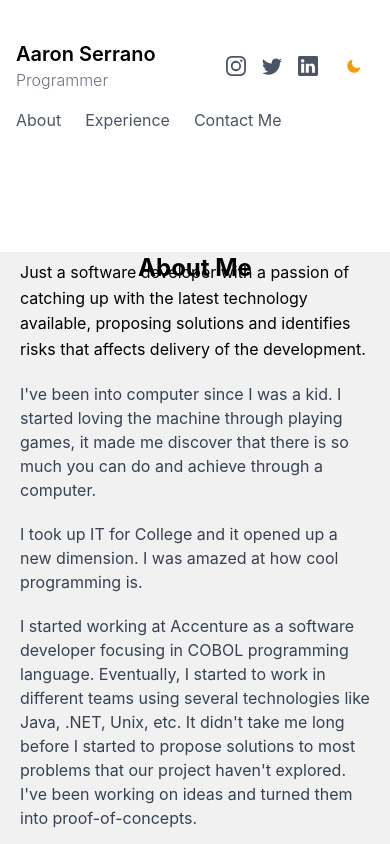
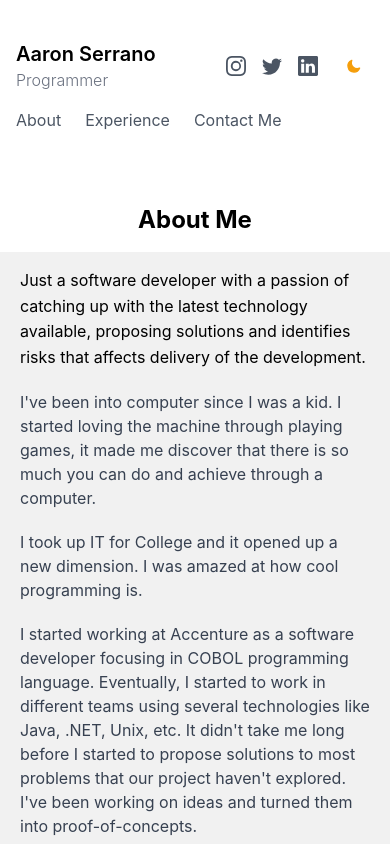
Before and after one commit to ey-ron/website, a Next.js app: page /about2 in a window 390 px wide. Shown: the top 844 px of the page. Built offline with nearby package versions, Linux system fonts and the light colour scheme.

Commit message:
updated aboutme

```diff
--- a/components/AboutMe2.js
+++ b/components/AboutMe2.js
@@ -5,13 +5,13 @@ export default function AboutMe2() {
   return (
     <section className="bg-white dark:bg-gray-800">
       <div className="max-w-6xl mx-auto h-48 bg-white dark:bg-gray-800">
-        <h1 className="text-2xl sm:text-4xl md:text-5xl font-bold py-8 sm:py-32 md:py-2 py-20 text-center md:text-left md:mx-10 md:mt-10 md:py-10">
+        <h1 className="text-2xl sm:text-4xl md:text-5xl font-bold pt-8 sm:py-2 md:py-2 text-center md:text-left md:mx-10 md:mt-10 md:py-10">
           About Me
         </h1>
       </div>
       <br/><br/>
-      <div className="bg-[#F1F1F1] -mt-40 sm:-mt-20 md:-mt-32 dark:bg-gray-900">
-        <div className="text-container max-w-6xl mx-auto pt-2 sm:pt-4 md:pt-10 md:mx-4 xl:mx-40">
+      <div className="bg-[#F1F1F1] -mt-40 sm:-mt-18 md:-mt-32 dark:bg-gray-900">
+        <div className="text-container max-w-6xl mx-auto pt-4 sm:pt-8 md:pt-10 md:mx-4 xl:mx-40">
           <p
             className="leading-loose text-1xl md:text-2xl mx-5 md:mx-6"
             style={{ lineHeight: "1.6rem" }}
```
